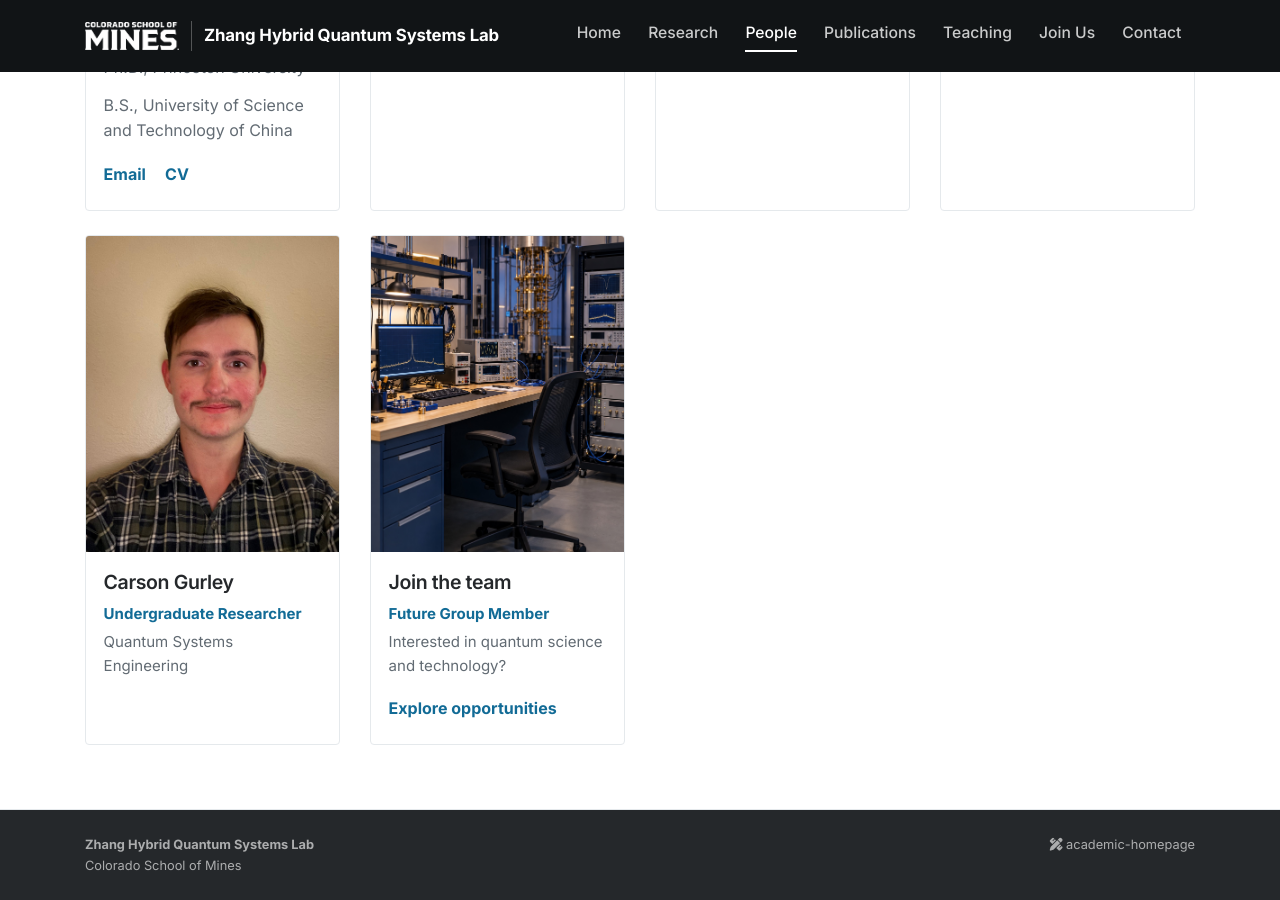
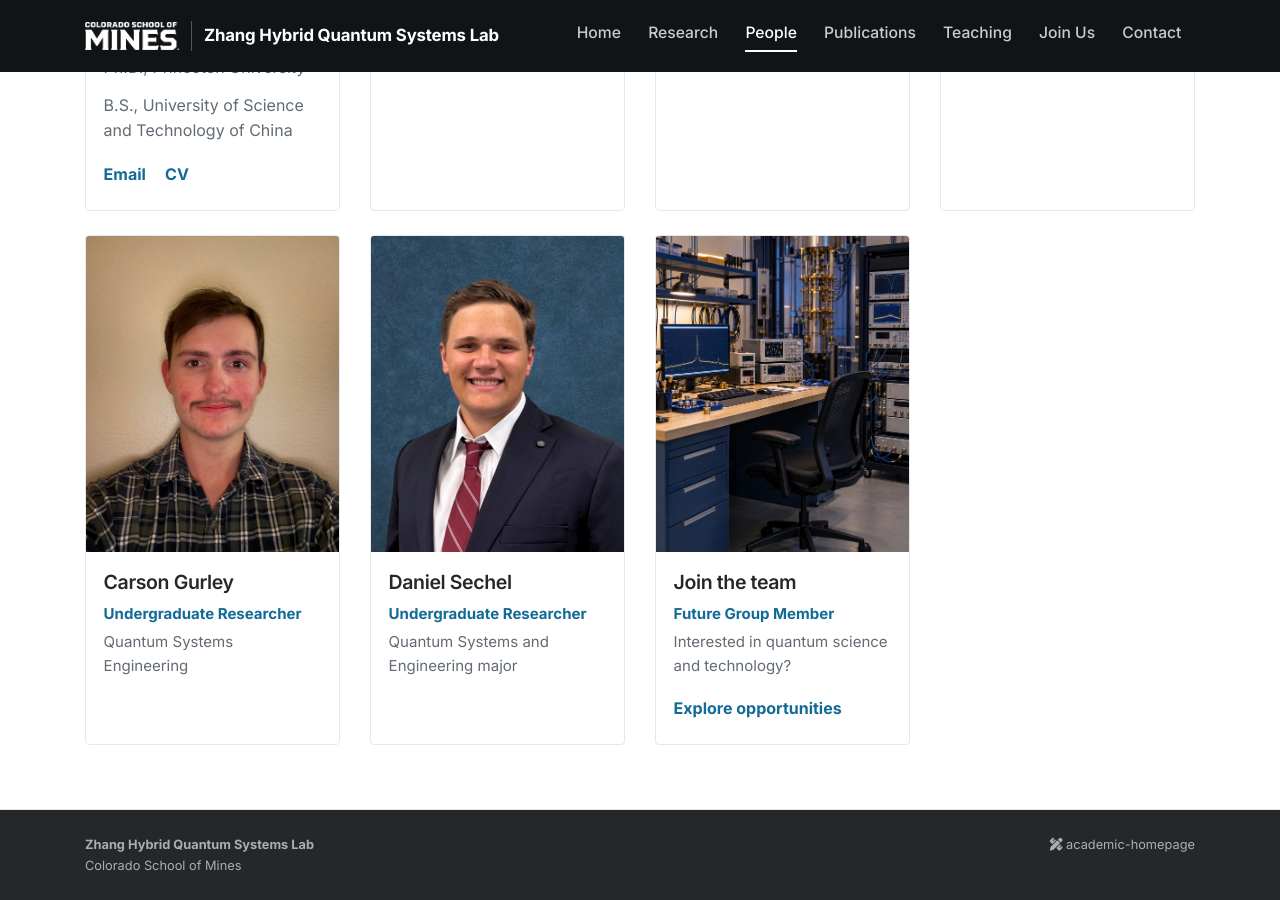
Before and after one commit to zihuaiz/zihuaiz.github.io, a Jekyll site: the page built from people.html, in a window 1280 px wide and 900 px high, scrolled down 656 px. Built offline with Jekyll 4.4.1, drawn with Linux system fonts in a browser that asks for light colours; nearby versions of some CDN libraries; a style sheet for code colours, icons or effects is not loaded.

Commit message:
Add Daniel Sechel to people page

```diff
--- a/people.html
+++ b/people.html
@@ -83,6 +83,17 @@
       </div>
 
       <div class="col-sm-6 col-lg-3 d-flex">
+        <article class="team-member-card">
+          <img class="team-member-photo" src="{{ '/assets/images/photos/Daniel_Sechel.jpg' | relative_url }}" alt="Daniel Sechel">
+          <div class="team-member-content">
+            <h2>Daniel Sechel</h2>
+            <div class="people-role">Undergraduate Researcher</div>
+            <div class="people-affiliation">Quantum Systems and Engineering major</div>
+          </div>
+        </article>
+      </div>
+
+      <div class="col-sm-6 col-lg-3 d-flex">
         <article class="team-member-card future-member-card">
           <img class="team-member-photo" src="{{ '/assets/images/photos/future_group_member.jpg' | relative_url }}" alt="An empty quantum electronics laboratory workspace">
           <div class="team-member-content">
```
Also changed, not shown: assets/images/photos/Daniel_Sechel.jpg (added).
